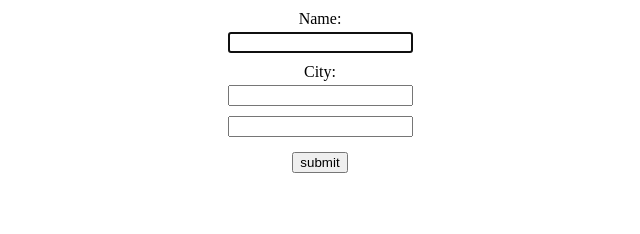
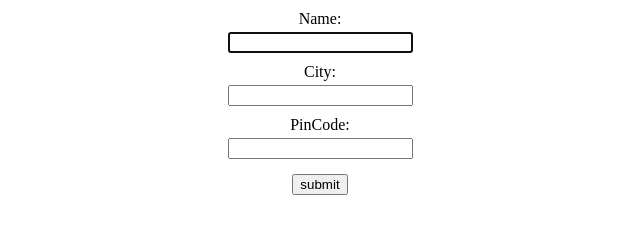
Before and after one commit to mutayib-abdullah/Web-Dev-Practice-File, a plain HTML site: page index4/index4.html in a window 1280 px wide. Shown: the whole page, without its empty margins (320-960 px from the left). Drawn offline with Linux system fonts and the light colour scheme.

Commit message:
Add label for Pincode input field

```diff
--- a/index4/index4.html
+++ b/index4/index4.html
@@ -26,7 +26,7 @@
         <label for="city">City:</label>
         <input type="text" id="city" name="city">
 
-        <label for="pincode"></label>
+        <label for="pincode">PinCode:</label>
         <input type="number" id="number" name="number">
 
         <input type="submit" value="submit" style="margin-top: 15px;">
```
